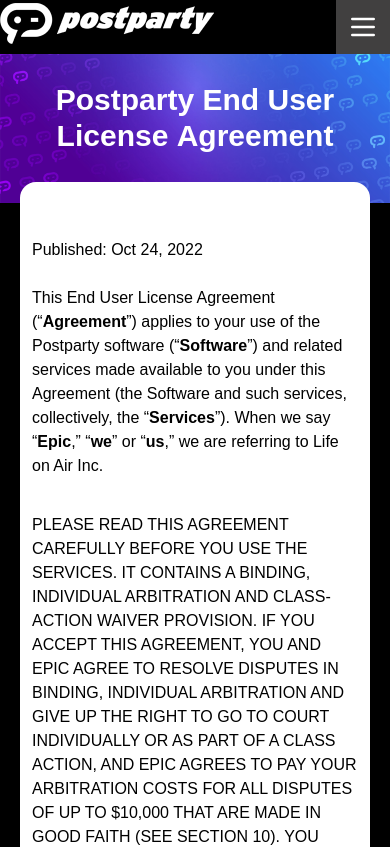
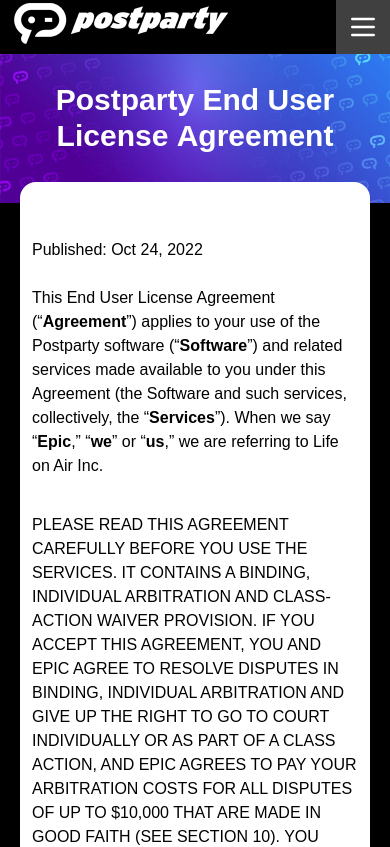
Before and after one commit to funbunch/postparty, a Next.js app: page /faq in a window 390 px wide. Shown: the top 847 px of the page. Built offline with nearby package versions, Linux system fonts and the light colour scheme; a web font is replaced by a local one.

Commit message:
fix logo padding on mobile. And 2nd panel mt on mobile

```diff
--- a/components/Nav.js
+++ b/components/Nav.js
@@ -9,7 +9,7 @@
 
   return (
     <nav className="w-full md:h-[70px] md:flex md:items-center ">
-    <div className="justify-between md:w-full md:h-full md:items-center md:flex md:pl-8">
+    <div className="justify-between pl-3.5 md:w-full md:h-full md:items-center md:flex md:pl-8">
       <div className="flex items-center justify-between md:block">
         <Link href="/" passHref className="flex items-center md:py-0 pl-5">
           <a><Image src={logo} alt="postparty Logo" width={214} height={41} /></a>
--- a/components/Secondpanel.js
+++ b/components/Secondpanel.js
@@ -21,7 +21,7 @@
 
   return (
     <>
-      <div className="-mt-64 z-40 md:hidden relative">
+      <div className="-mt-52 z-40 md:hidden relative">
         <Image src={secondPanelMob} width={768} height={1371} alt="" />
         <div className="absolute top-16 px-11">
           <div className="device pb-12">
```
